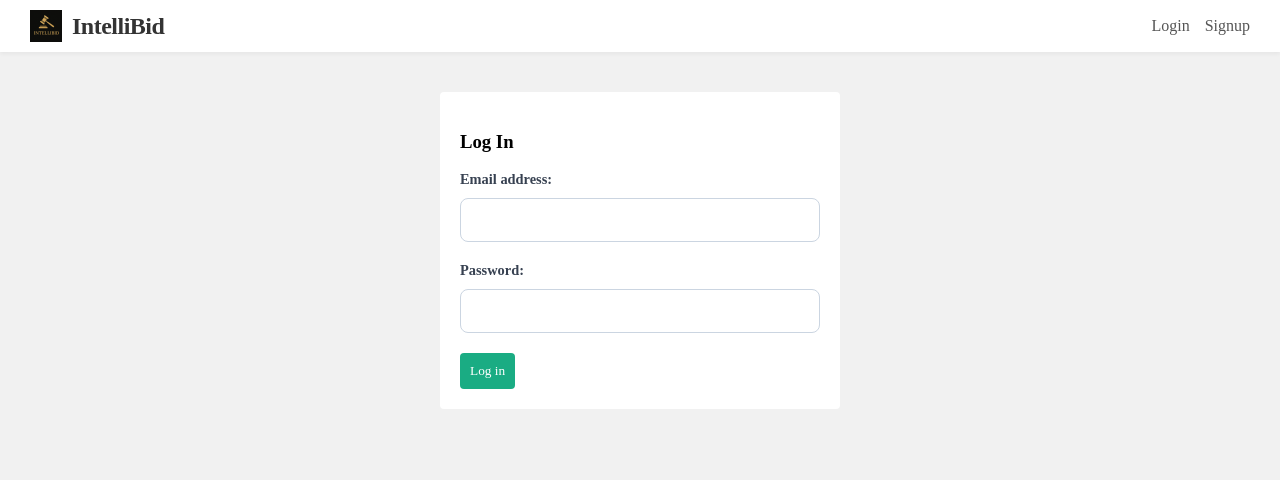
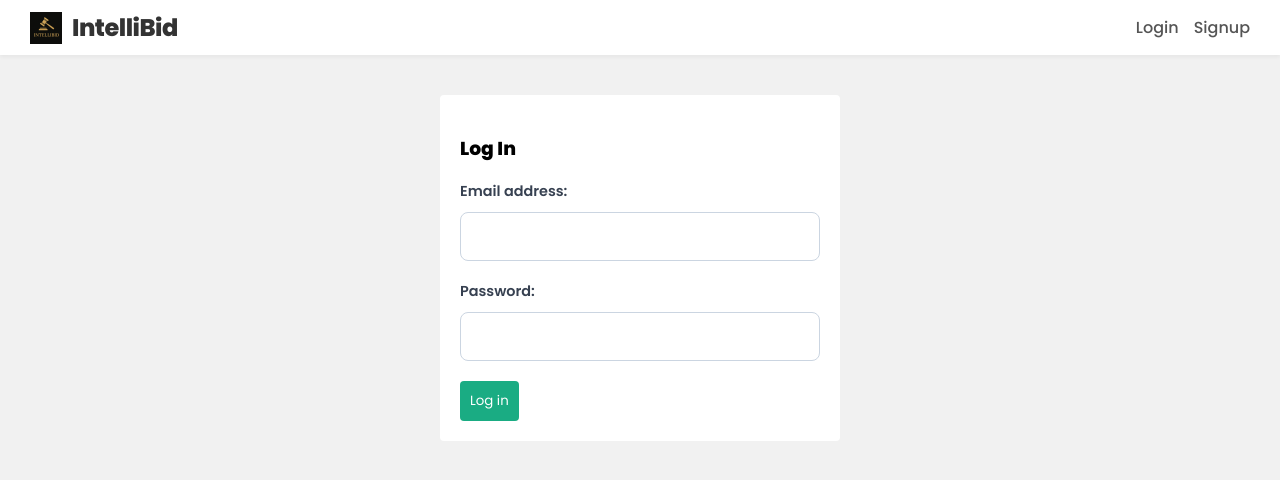
Before and after one commit to sanjayvanan/IntelliBid, a React (Vite) app in the folder frontend/: page /login in a window 1280 px wide. Shown: the top 480 px of the page. Built offline with nearby package versions, Linux system fonts and the light colour scheme; no server answers.

Commit message:
fix: (Hosting Changes ) Correct import case for DisplayItems component in Home.jsx; update index.css to remove duplicate font import

```diff
--- a/frontend/src/index.css
+++ b/frontend/src/index.css
@@ -1,9 +1,11 @@
+/* google font */
+@import url('https://fonts.googleapis.com/css2?family=Poppins:wght@300;400;500;600;800&family=VT323&display=swap');
+
+
 *, *::before, *::after {
   box-sizing: border-box;
 }
 
-/* google font */
-@import url('https://fonts.googleapis.com/css2?family=Poppins:wght@300;400;500;600;800&family=VT323&display=swap');
 
 /* layout */
 :root {
--- a/frontend/src/pages/Home.jsx
+++ b/frontend/src/pages/Home.jsx
@@ -1,5 +1,5 @@
 import { Link } from 'react-router-dom';
-import DisplayItems from '../components/displayItems.jsx';
+import DisplayItems from '../components/DisplayItems.jsx';
 import '../styles/Home.css'; // Import the new styles
 import { useSelector } from 'react-redux';
 
```
